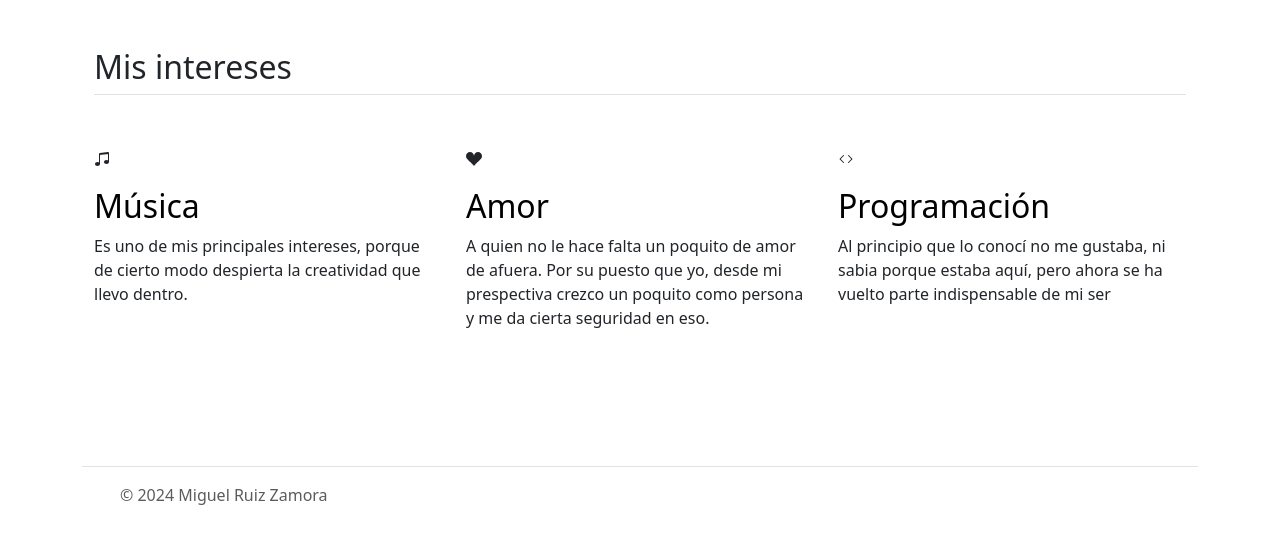
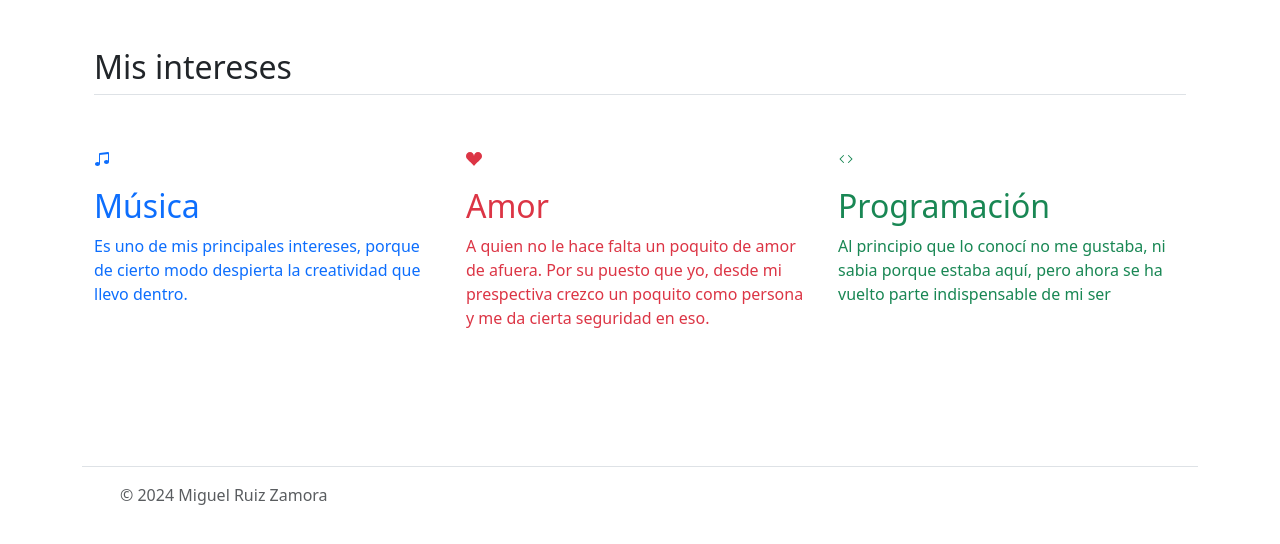
Before and after one commit to miguelruiz7/versionamiento, a PHP site: page / in a window 1280 px wide. Shown: the top 544 px of the page. Run offline with PHP 8.4, Linux system fonts and the light colour scheme.

Commit message:
Modificando estilos en principal

```diff
--- a/index.php
+++ b/index.php
@@ -18,38 +18,29 @@ include('includes/iconos.php');
 <div class="container px-4 py-5" id="featured-3">
     <h2 class="pb-2 border-bottom">Mis intereses</h2>
     <div class="row g-4 py-5 row-cols-1 row-cols-lg-3">
-      <div class="feature col">
+      <div class="feature col text-primary">
 
           <?php print($i_musica) ?>
 
-        <h3 class="fs-2 text-body-emphasis">Música</h3>
+        <h3 class="fs-2">Música</h3>
         <p>Es uno de mis principales intereses, porque de cierto modo despierta la creatividad que llevo dentro.</p>
-        <!-- <a href="#" class="icon-link">
-          Call to action
-          <svg class="bi"><use xlink:href="#chevron-right"></use></svg>
-        </a> -->
+
       </div>
-      <div class="feature col">
+      <div class="feature col text-danger">
 
         <?php print($i_corazon) ?>
 
-        <h3 class="fs-2 text-body-emphasis">Amor</h3>
+        <h3 class="fs-2">Amor</h3>
         <p>A quien no le hace falta un poquito de amor de afuera. Por su puesto que yo, desde mi prespectiva crezco un poquito como persona y me da cierta seguridad en eso.</p>
-      <!--  <a href="#" class="icon-link">
-          Call to action
-          <svg class="bi"><use xlink:href="#chevron-right"></use></svg>
-        </a> -->
+
       </div>
-      <div class="feature col">
+      <div class="feature col text-success">
 
         <?php print($i_programacion) ?>
 
-        <h3 class="fs-2 text-body-emphasis">Programación</h3>
+        <h3 class="fs-2">Programación</h3>
         <p>Al principio que lo conocí no me gustaba, ni sabia porque estaba aquí, pero ahora se ha vuelto parte indispensable de mi ser</p>
-      <!--  <a href="#" class="icon-link">
-          Call to action
-          <svg class="bi"><use xlink:href="#chevron-right"></use></svg>
-        </a> -->
+
       </div>
     </div>
   </div>
```
